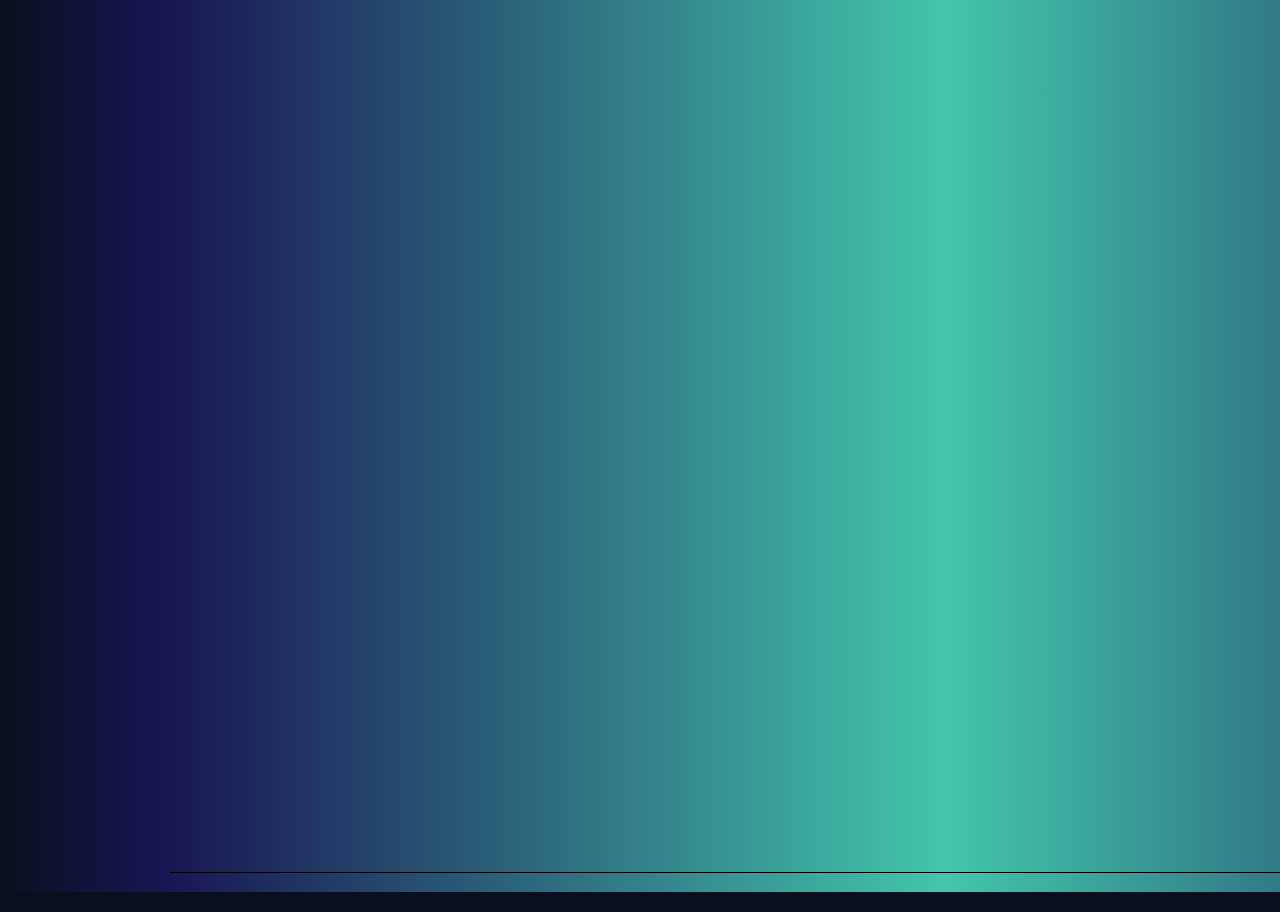
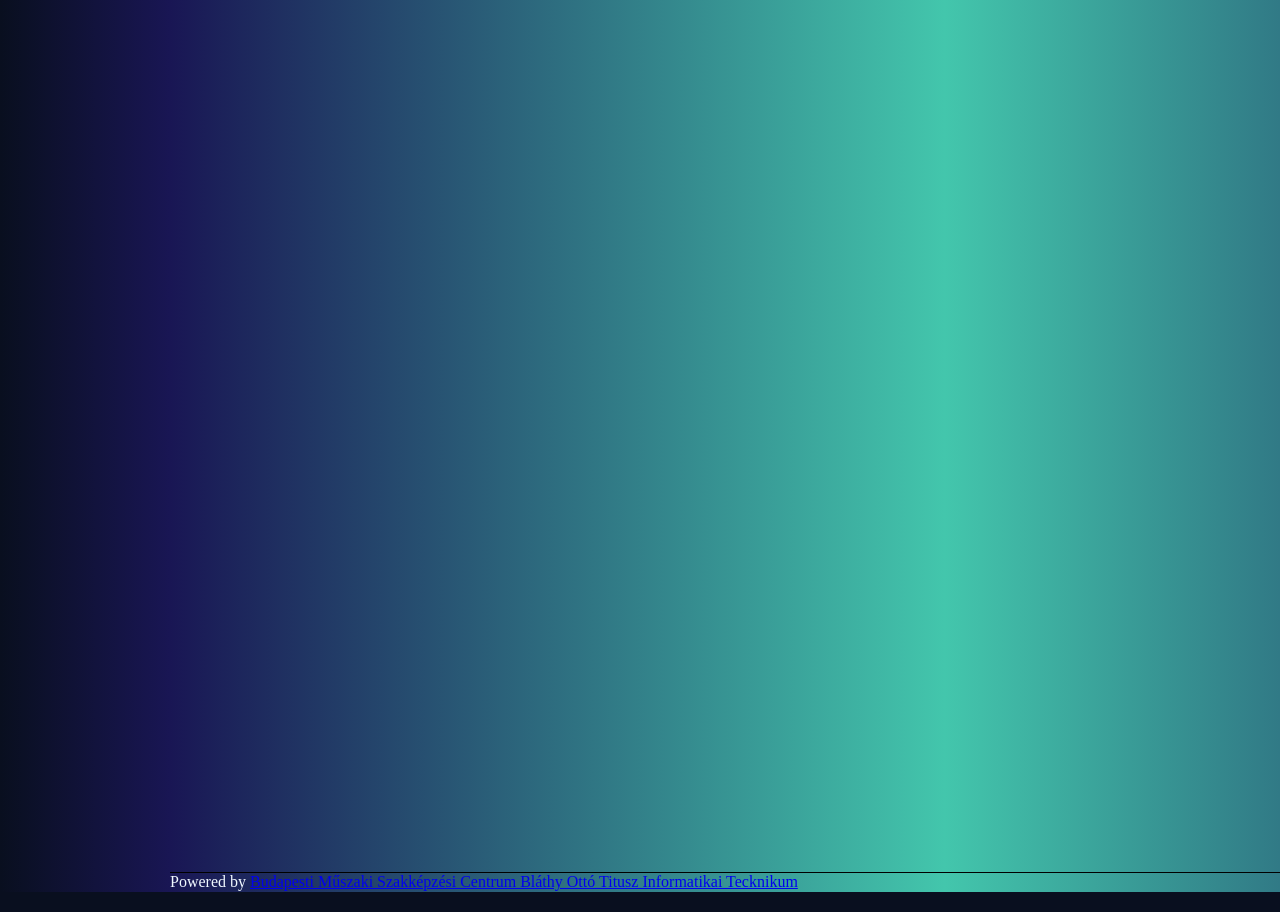
Before and after one commit to GortlerZsolt/1027.1, a plain HTML site: page played.html in a window 1280 px wide. Shown: the part 670-1582 px from the top of the page. Drawn offline with Linux system fonts and the light colour scheme.

Commit message:
Update played.html
Update with filling the footer.

```diff
--- a/played.html
+++ b/played.html
@@ -71,7 +71,7 @@
             </section>
         </main>
         <footer>
-
+            <p> Powered by <a href="https:/blathy.info">Budapesti Műszaki Szakképzési Centrum Bláthy Ottó Titusz Informatikai Tecknikum</a></p>
         </footer>
     </div>
 </body>
```
